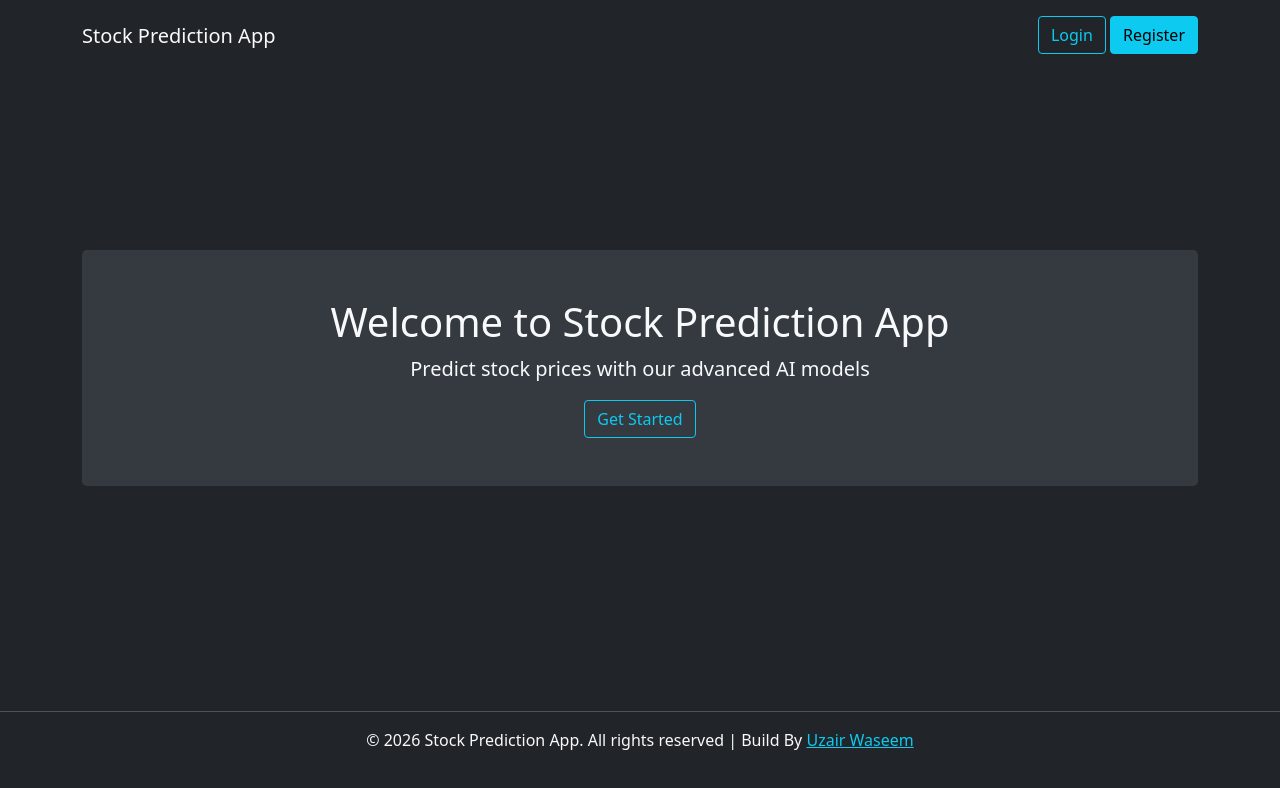
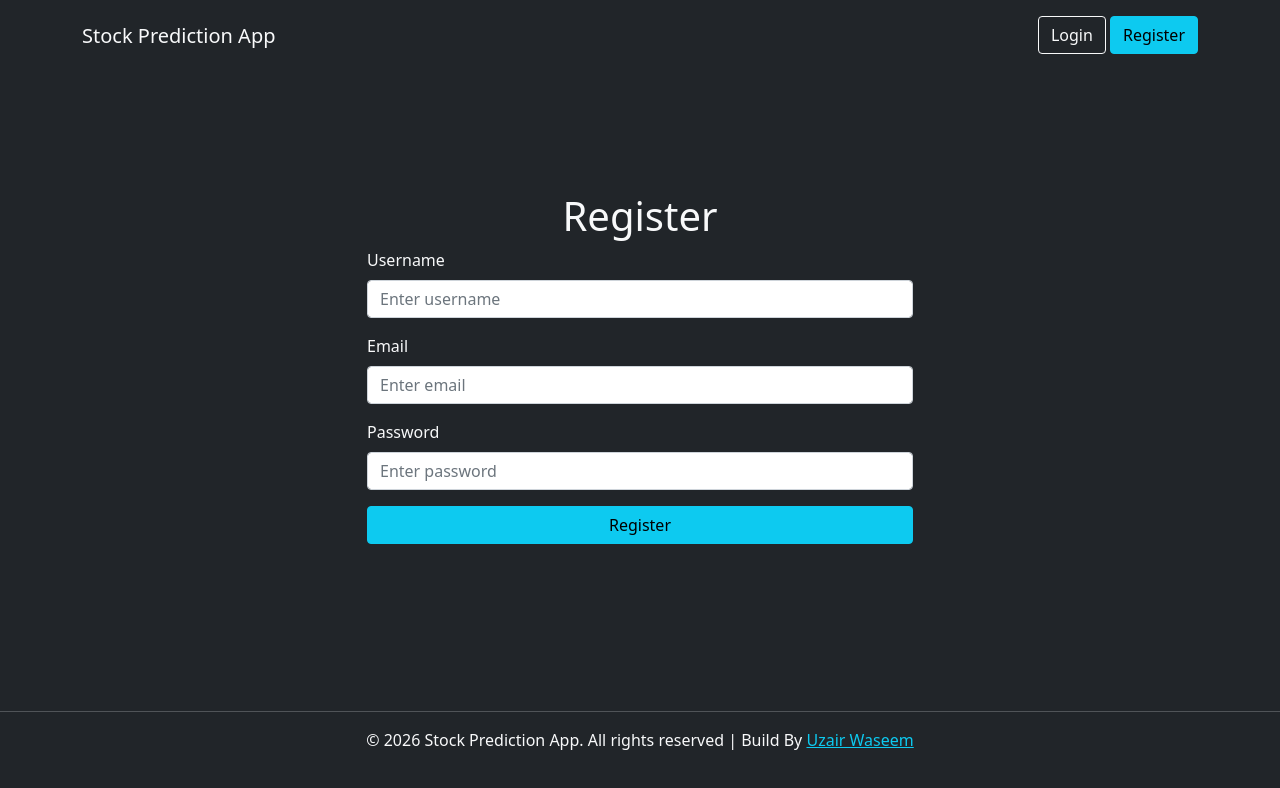
Before and after one commit to Uzair-Waseem-390/stock-prediction-app, a React (Vite) app in the folder frontend/: page /register in a window 1280 px wide. Shown: the top 788 px of the page. Built offline with nearby package versions, Linux system fonts and the light colour scheme.

Commit message:
register page frontend ready

```diff
--- a/frontend/package.json
+++ b/frontend/package.json
@@ -11,7 +11,8 @@
   },
   "dependencies": {
     "react": "^19.2.0",
-    "react-dom": "^19.2.0"
+    "react-dom": "^19.2.0",
+    "react-router-dom": "^7.13.0"
   },
   "devDependencies": {
     "@eslint/js": "^9.39.1",
--- a/frontend/src/App.jsx
+++ b/frontend/src/App.jsx
@@ -3,14 +3,23 @@ import './assets/css/style.css'
 import Header from './components/Header'
 import Main from './components/Main'
 import Footer from './components/Footer'
+import Register from './components/Register'
+import { BrowserRouter, Routes, Route } from 'react-router-dom'
+import Login from './components/Login'
 
 function App() {
 
   return (
     <>
-      <Header />
-      <Main />
-      <Footer />
+    <BrowserRouter>
+        <Header />
+      <Routes>
+        <Route path='/' element={<Main />} />
+        <Route path='/register' element={<Register />} />
+        <Route path='/login' element={<Login />} />
+      </Routes>
+          <Footer />
+    </BrowserRouter>
     </>
   )
 }
--- a/frontend/src/components/Botton.jsx
+++ b/frontend/src/components/Botton.jsx
@@ -1,9 +1,10 @@
 import React from 'react'
+import {Link} from 'react-router-dom'
 
 const Botton = (props) => {
   return (
     <>
-    <a className={`btn ${props.class || 'btn-outline-info'}`} href={props.href}>{props.text}</a>
+    <Link className={`btn ${props.class || 'btn-outline-info'}`} to={props.url}>{props.text}</Link>
     </>
   )
 }
--- a/frontend/src/components/Header.jsx
+++ b/frontend/src/components/Header.jsx
@@ -1,15 +1,16 @@
 import React from 'react'
 import Botton from './Botton'
+import {Link} from 'react-router-dom'
 
 const Header = () => {
   return (
     <nav className="navbar container pt-3 pb-3 align-items-start">
-      <a className='navbar-brand text-light' href="">Stock Prediction App</a>
+      <Link className='navbar-brand text-light' to="/">Stock Prediction App</Link>
 
       <div>
-        <Botton text="Login" href="#"/>
+        <Botton text="Login" url="/login" class="btn-outline-light"/>
         &nbsp;
-        <Botton text="Register" href="#" class="btn-info"/>
+        <Botton text="Register" url="/register" class="btn-info"/>
       </div>
     </nav>
   )
--- /dev/null
+++ b/frontend/src/components/Login.jsx
@@ -0,0 +1,9 @@
+import React from 'react'
+
+const Login = () => {
+  return (
+    <div className='text-light'>Login</div>
+  )
+}
+
+export default Login
--- a/frontend/src/components/Main.jsx
+++ b/frontend/src/components/Main.jsx
@@ -1,16 +1,20 @@
 import React from 'react'
 import Botton from './Botton'
+import Header from './Header'
+import Footer from './Footer'
 
 const Main = () => {
   return (
     <>
+
     <div className="container">
       <div className="p-5 text-center bg-light-dark rounded-3">
         <h1 className='text-light'>Welcome to Stock Prediction App</h1>
         <p className='text-light lead'>Predict stock prices with our advanced AI models</p>
-        <Botton text="Get Started" href="#"/>
+        <Botton text="Get Started" url="/register"/>
       </div>
     </div>
+
     </>
   )
 }
--- /dev/null
+++ b/frontend/src/components/Register.jsx
@@ -0,0 +1,32 @@
+import React from 'react'
+
+const Register = () => {
+  return (
+    <>
+    <div className='container'>
+        <div className='row'>
+            <div className='col-md-6 offset-md-3 text-light'>
+                <h1 className='text-center'>Register</h1>
+                <form>
+                    <div className='mb-3'>
+                        <label htmlFor='username' className='form-label'>Username</label>
+                        <input type='text' className='form-control' id='username' placeholder='Enter username'/>
+                    </div>
+                    <div className='mb-3'>
+                        <label htmlFor='email' className='form-label'>Email</label>
+                        <input type='email' className='form-control' id='email' placeholder='Enter email'/>
+                    </div>
+                    <div className='mb-3'>
+                        <label htmlFor='password' className='form-label'>Password</label>
+                        <input type='password' className='form-control' id='password' placeholder='Enter password'/>
+                    </div>
+                    <button type='submit' className='btn btn-info w-100'>Register</button>
+                </form>
+            </div>
+        </div>
+    </div>
+    </>
+  )
+}
+
+export default Register
```
Also changed, not shown: 1 other file (tests, documents, lock files or other folders).
